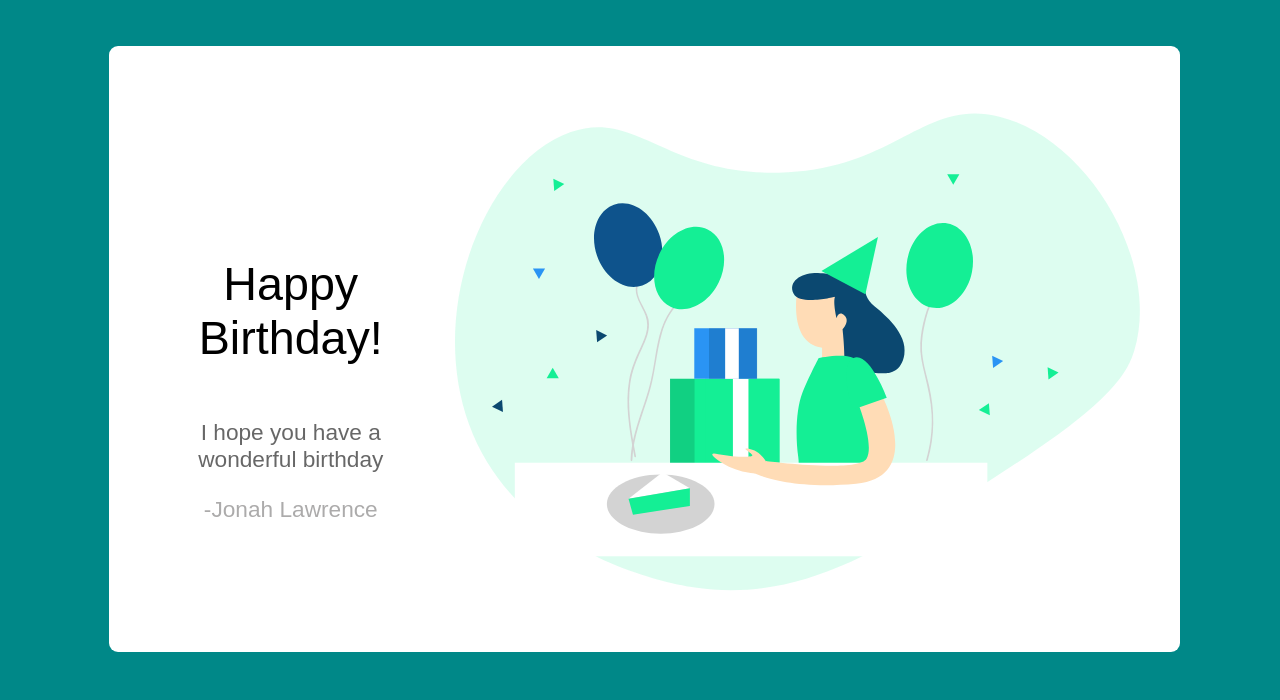
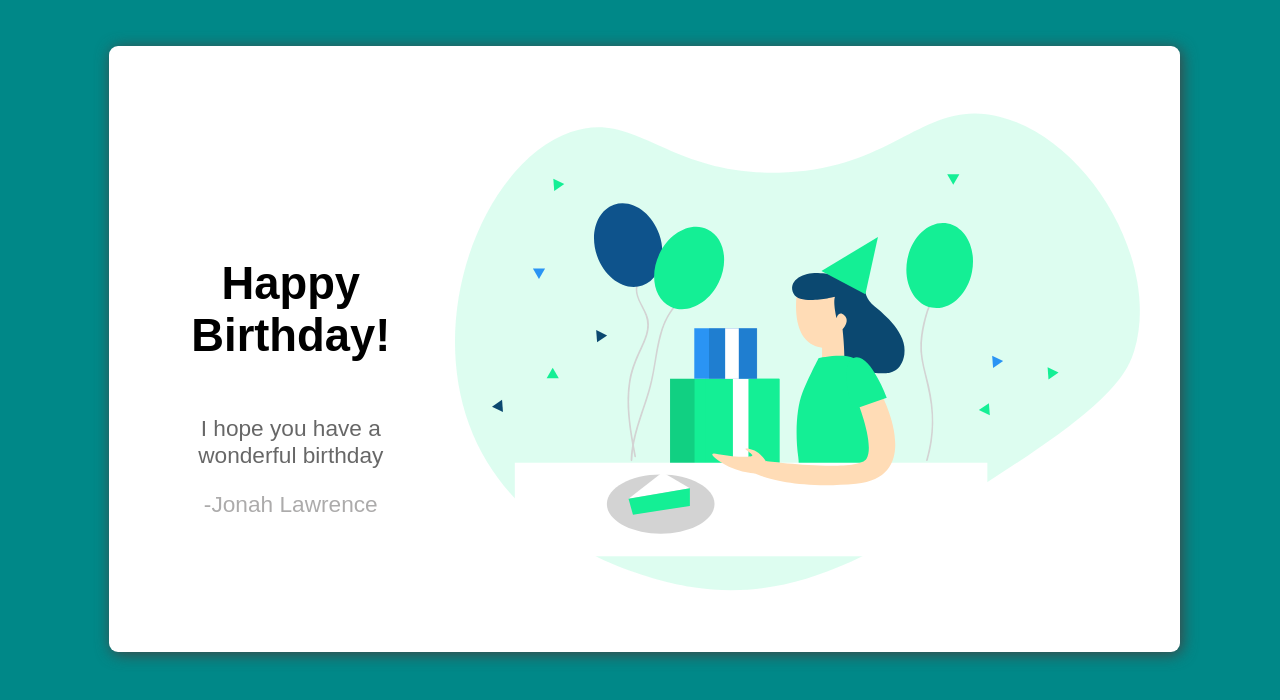
Before and after one commit to BaubasDRSK/02-challange, a website: page index.html in a window 1280 px wide. Drawn offline with Linux system fonts and the light colour scheme.

Commit message:
box shadow added

```diff
--- a/index.html
+++ b/index.html
@@ -7,9 +7,9 @@
     <title>Document</title>
 </head>
 <body style="background-color: #008888;">
-    <main style=" padding:50px 30px; font-family:Arial, Helvetica, sans-serif; display:inline-block; background-color: white; width: 80%; margin-left:8%; margin-top:3%; border-radius: 9px;;">
-        <div style="width: 20%; margin-left:5%;margin-top: 130px; text-align: center; float: left; display: inline-block;">
-            <H1 style="font-weight: 500; display: inline-block; font-size: 35pt;">Happy <br> Birthday!</H1>
+    <main style=" box-shadow: 2px 2px 15px #434343; padding:50px 30px; font-family:Arial, Helvetica, sans-serif; display:inline-block; background-color: white; width: 80%; margin-left:8%; margin-top:3%; border-radius: 9px;;">
+        <div style="width: 20%; margin-left:5%;margin-top: 13%; text-align: center; float: left; display: inline-block;">
+            <H1 style="font-weight: bold; display: inline-block; font-size: 34pt;">Happy <br> Birthday!</H1>
             <p style="font-size: 17pt; color:#676767;">I hope you have a wonderful birthday</p>
             <p style="font-size: 17pt;color: #acabab;">-Jonah Lawrence</p>
         </div>
```
